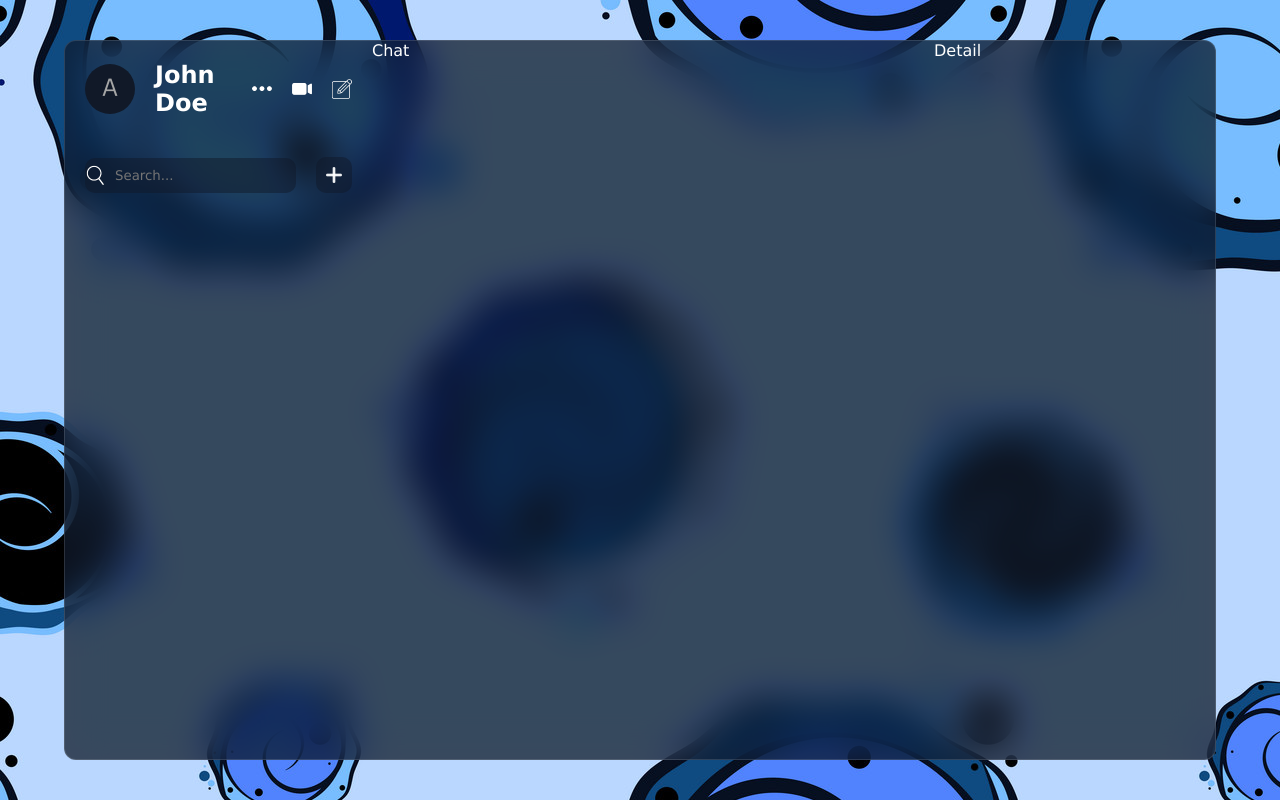
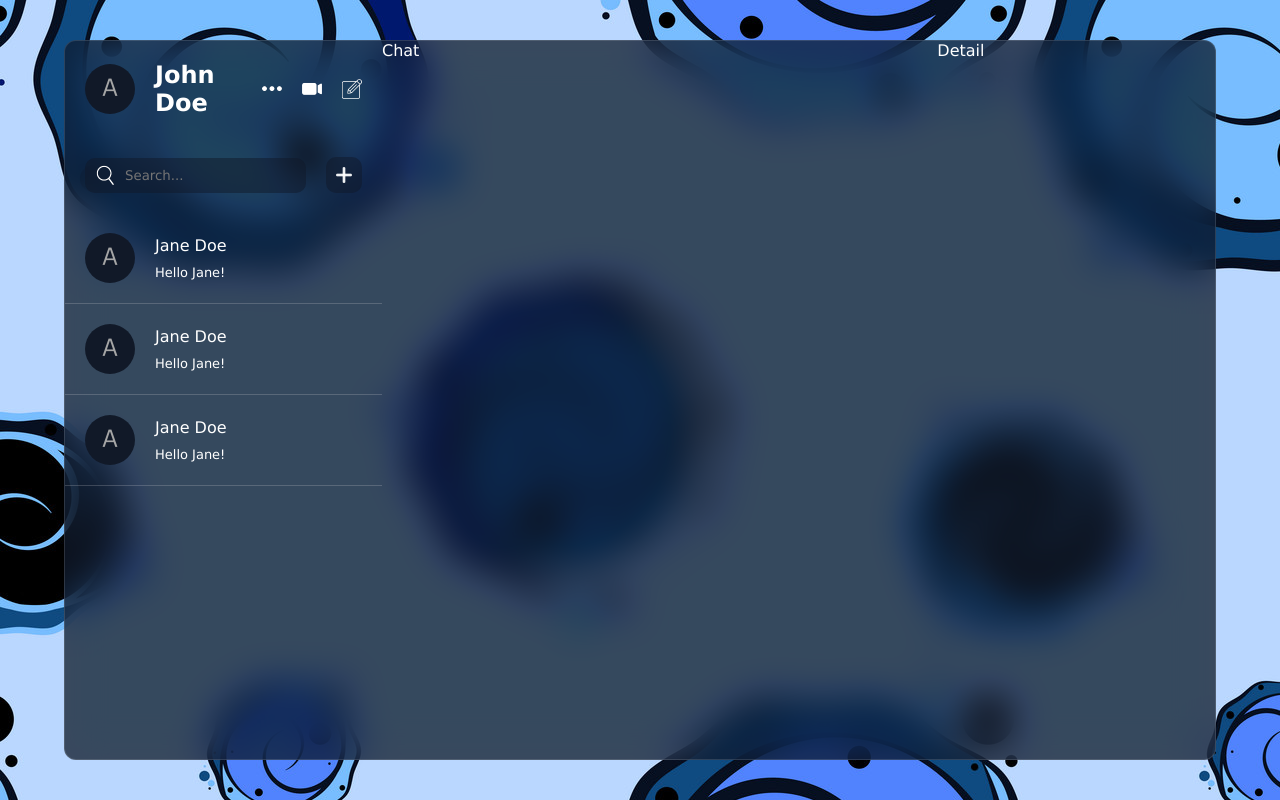
Before and after one commit to dev-rashedin/TwineChat-Project, a React (Vite) app: page / in a window 1280 px wide. Built offline with nearby package versions, Linux system fonts and the light colour scheme.

Commit message:
chat ui updated

```diff
--- a/src/components/ChatList.jsx
+++ b/src/components/ChatList.jsx
@@ -1,14 +1,46 @@
+import { useState } from 'react';
 import '../styles/chatList.css'
 
 const ChatList = () => {
+
+  const [addMode, setAddMode] = useState(false);
+
   return (
     <div className='chatList'>
+      {/* search */}
       <div className='search'>
         <div className='searchBar'>
           <img src='./search.png' alt='search' />
           <input type='text' placeholder='Search...' />
         </div>
-        <img src='./plus.png' alt='add' className='add' />
+        <img
+          src={addMode ? './minus.png' : './plus.png'}
+          alt='add'
+          className='add'
+          onClick={() => setAddMode((prev) => !prev)}
+        />
+      </div>
+      {/*  */}
+      <div className="item">
+        <img src="./avatar.png" alt="user" />
+        <div className="texts">
+          <span>Jane Doe</span>
+          <p>Hello Jane!</p>
+        </div>
+      </div>
+      <div className="item">
+        <img src="./avatar.png" alt="user" />
+        <div className="texts">
+          <span>Jane Doe</span>
+          <p>Hello Jane!</p>
+        </div>
+      </div>
+      <div className="item">
+        <img src="./avatar.png" alt="user" />
+        <div className="texts">
+          <span>Jane Doe</span>
+          <p>Hello Jane!</p>
+        </div>
       </div>
     </div>
   );
--- a/src/index.css
+++ b/src/index.css
@@ -1,3 +1,8 @@
+:root{
+  --background-color: rgba(17, 25, 40, 0.5);
+  --border-color: #dddddd35;
+}
+
 * {
   margin: 0;
   padding: 0;
@@ -5,6 +10,8 @@
   font-family: "Lucida Sans", "Lucida Sans Regular", "Lucida Grande",
     "Lucida Sans Unicode", Geneva, Verdana, sans-serif;
 }
+
+
 
 body{
   background-image: url('/bg.jpg');
--- a/src/styles/chatList.css
+++ b/src/styles/chatList.css
@@ -1,5 +1,8 @@
 .chatList {
-.search{
+  flex: 1;
+  overflow: scroll;
+
+  .search {
     display: flex;
     align-items: center;
     gap: 20px;
@@ -7,11 +10,11 @@
 
     .searchBar {
       flex: 1;
-    background-color: rgba(17, 25, 40, 0.5);
+      background-color: var(--background-color);
       display: flex;
       align-items: center;
       border-radius: 10px;
-
+      padding-left: 10px;
 
       input {
         background-color: transparent;
@@ -22,19 +25,50 @@
         flex: 1;
       }
 
-    img{
+      img {
         width: 20px;
         height: 20px;
       }
     }
 
-  .add{
+    .add {
       width: 36px;
       height: 36px;
       cursor: pointer;
-    background-color: rgba(17, 25, 40, 0.5);
+      background-color: var(--background-color);
       padding: 10px;
       border-radius: 10px;
     }
   }
+
+  .item {
+    display: flex;
+    align-items: center;
+    gap: 20px;
+    padding: 20px;
+    cursor: pointer;
+    border-bottom: 1px solid var(--border-color);
+
+    img {
+      width: 50px;
+      height: 50px;
+      border-radius: 50%;
+      object-fit: cover;
     }
+
+    .texts {
+      display: flex;
+      flex-direction: column;
+      gap: 10px;
+
+      span {
+        font-weight: 500;
+      }
+
+      p {
+        font-size: 13px;
+        font-weight: 300;
+      }
+    }
+  }
+}
--- a/src/styles/list.css
+++ b/src/styles/list.css
@@ -1,3 +1,5 @@
 .list {
-  flex: 1
+  flex: 1;
+  display: flex;
+  flex-direction: column;
 }
```
Lines whose indentation alone changed are shown as unchanged.
